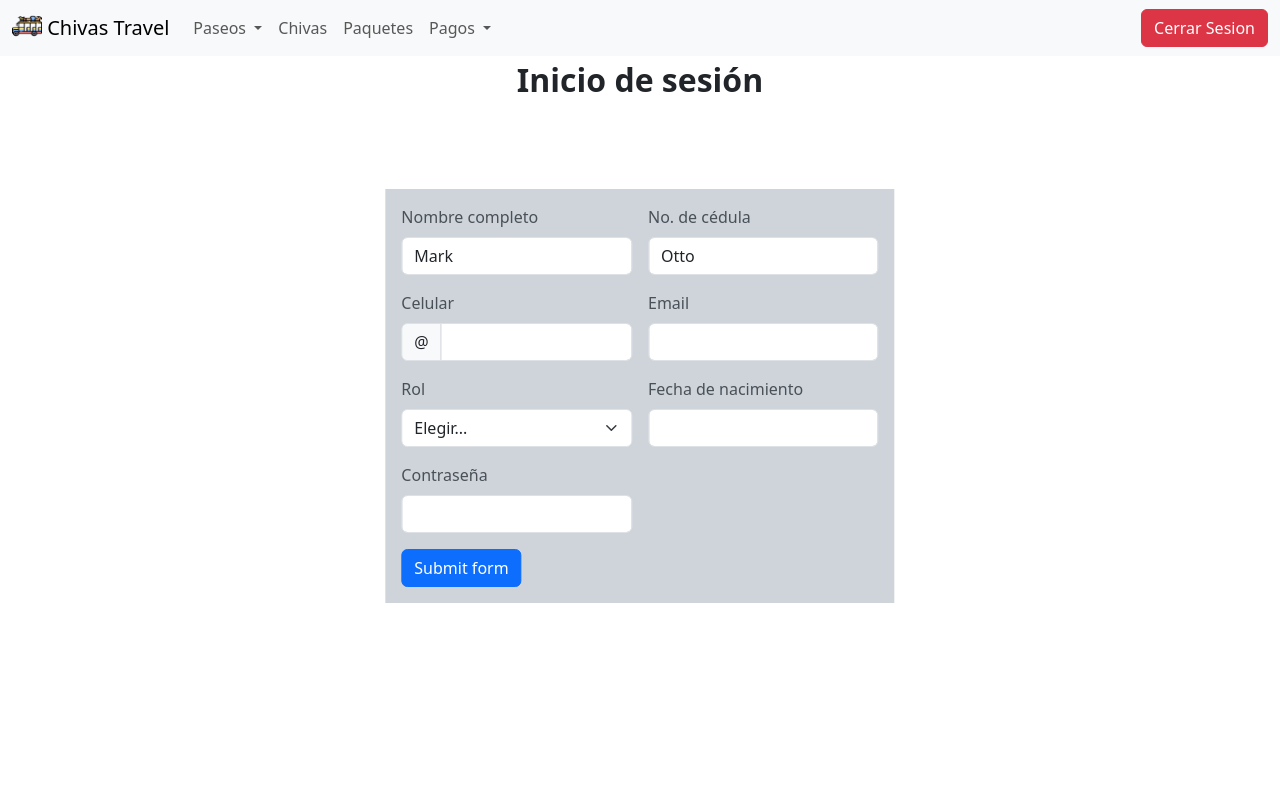
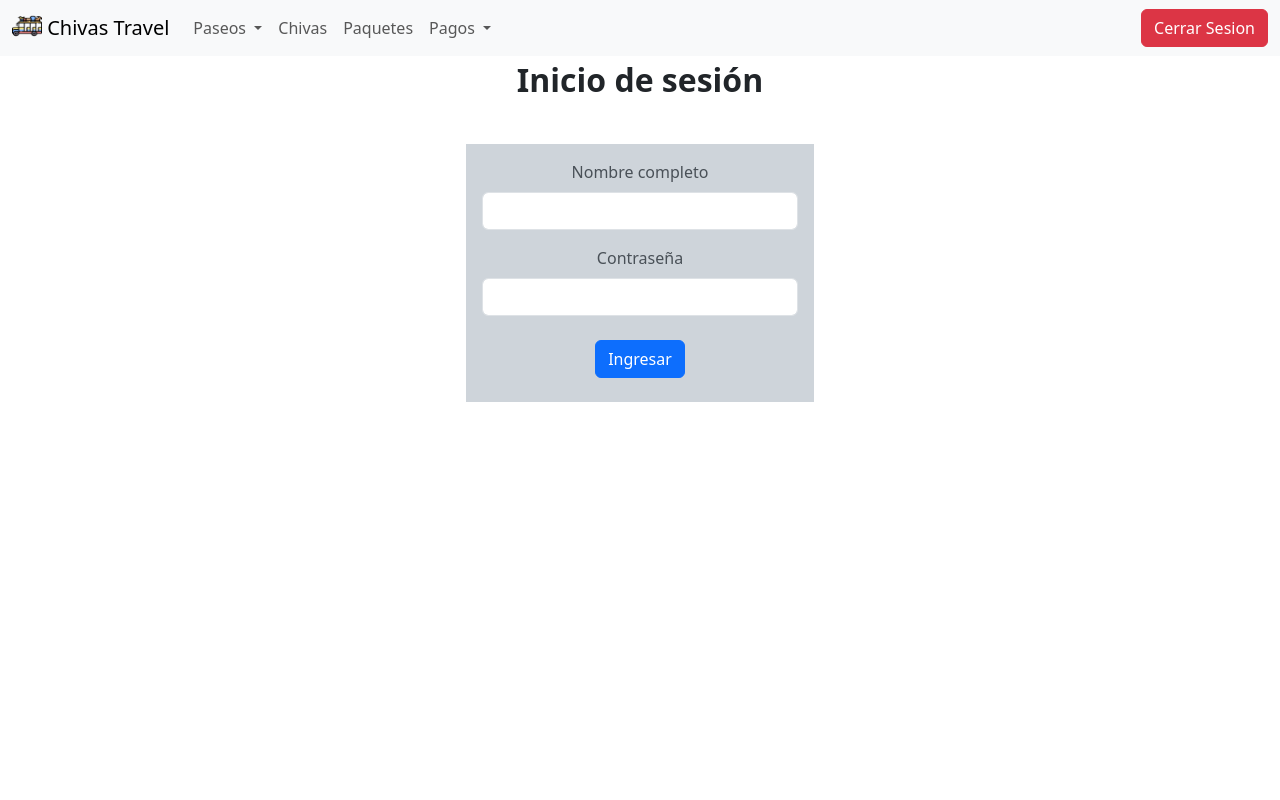
Before and after one commit to jogaviriab/Requisitos-2024-1, a Django app: page /paseos/inicioSesionAdmin in a window 1280 px wide. Run offline with Django 5.2, Linux system fonts and the light colour scheme; some libraries are stand-ins or nearby versions.

Commit message:
actualizacion inicionSesionAdmin

```diff
--- a/paseos/templates/chivas.html
+++ b/paseos/templates/chivas.html
@@ -6,7 +6,7 @@
     {% load static %}
 
     <link rel="stylesheet" href="{% static '/styles.css' %}">
-
+    <link rel="icon" type="image/x-icon" href="{% static '/images/chiva.png' %}">
     <title>Chivas</title>
 </head>
 <body>
--- a/paseos/templates/inicioSesionAdmin.html
+++ b/paseos/templates/inicioSesionAdmin.html
@@ -19,67 +19,32 @@
 
     <div id = "main" class = "container">
         <br>
-        <div id="squareData" class="container col-12 col-md-5 position-absolute top-50 start-50 translate-middle">
+        <div id="squareData" class="container col-12 col-md-4 ">
             <div id="containerData" class="p-3 mb-2 bg-dark-subtle text-dark-emphasis">
                 <section id="registerData">
                     <form class="row g-3 needs-validation" novalidate>
-                        <div class="col-md-6">
+                        <div class="col-md-12 text-center">
                         <label for="validationCustom01" class="form-label">Nombre completo</label>
-                        <input type="text" class="form-control" id="validationCustom01" value="Mark" required>
-                        <div class="valid-feedback">
-                            Aceptable
-                        </div>
-                        </div>
-                        <div class="col-md-6">
-                        <label for="validationCustom02" class="form-label">No. de cédula</label>
-                        <input type="text" class="form-control" id="validationCustom02" value="Otto" required>
-                        <div class="valid-feedback">
-                            Aceptable
-                        </div>
-                        </div>
-                        <div class="col-md-6">
-                        <label for="validationCustomUsername" class="form-label">Celular</label>
-                        <div class="input-group has-validation">
-                            <span class="input-group-text" id="inputGroupPrepend">@</span>
-                            <input type="text" class="form-control" id="validationCustomUsername" aria-describedby="inputGroupPrepend" required>
+                        <input type="text" class="form-control" id="validationCustom01" required>
+                            <div class="valid-feedback">
+                                Aceptable.
+                            </div>
                             <div class="invalid-feedback">
-                            Ingrese un No. de celular válido.
+                                Ingrese un nombre válido.
                             </div>
                         </div>
-                        </div>
-                        <div class="col-md-6">
-                        <label for="validationCustom03" class="form-label">Email</label>
-                        <input type="text" class="form-control" id="validationCustom03" required>
-                            <div class="invalid-feedback">
-                                Ingrese un correo válido.
-                            </div>
-                        </div>
-                        <div class="col-md-6">
-                        <label for="validationCustom04" class="form-label">Rol</label>
-                        <select class="form-select" id="validationCustom04" required>
-                            <option selected disabled value="">Elegir...</option>
-                            <option>...</option>
-                        </select>
-                            <div class="invalid-feedback">
-                                Elegir un rol.
-                            </div>
-                        </div>
-                        <div class="col-md-6">
-                        <label for="validationCustom05" class="form-label">Fecha de nacimiento</label>
-                        <input type="text" class="form-control" id="validationCustom05" required>
-                            <div class="invalid-feedback">
-                                Ingrese una fecha correcta.
-                            </div>
-                        </div>
-                        <div class="col-md-6">
+                        <div class="col-md-12 text-center">
                             <label for="validationCustom06" class="form-label">Contraseña</label>
                             <input type="text" class="form-control" id="validationCustom06" required>
+                                <div class="valid-feedback">
+                                    Aceptable.
+                                </div>
                                 <div class="invalid-feedback">
                                     Ingrese una contraseña válida.
                                 </div>
                             </div>
-                        <div class="col-12">
-                        <button class="btn btn-primary" type="submit">Submit form</button>
+                        <div class="col-12 text-center py-2">
+                        <button class="btn btn-primary" type="submit">Ingresar</button>
                         </div>
                         <script>
                             (() => {
--- a/static/stylesApp.css
+++ b/static/stylesApp.css
@@ -209,3 +209,23 @@
     transition-duration: 0.5s;
     transform: rotate(160deg);
 }
+
+body, html {
+    height: 100%;
+    margin: 0;
+}
+
+#squareData {
+    display: flex;
+    justify-content: center;
+    align-items: center;
+    height: 100%;
+}
+
+#containerData {
+    width: 100%;
+}
+
+.form-label, .form-control {
+    text-align: center;
+}
```
